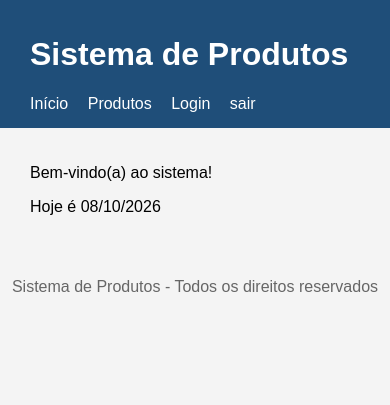
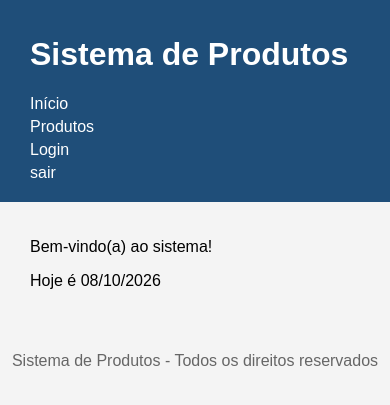
Before and after one commit to vitorgalluci/projeto_php, a PHP site: page /index.php in a window 390 px wide. Shown: the top 405 px of the page. Run offline with PHP 8.4, Linux system fonts and the light colour scheme.

Commit message:
Update style.css

```diff
--- a/css/style.css
+++ b/css/style.css
@@ -69,3 +69,15 @@ table th {
  background-color: #1f4e79;
  color: white;
 }
+
+
+@media (max-width: 600px) {
+    header nav a {
+        display: block;
+        margin: 5px 0;
+    }
+
+    table, thead, tbody, th, td, tr {
+        font-size: 14px;
+    }
+}
```
